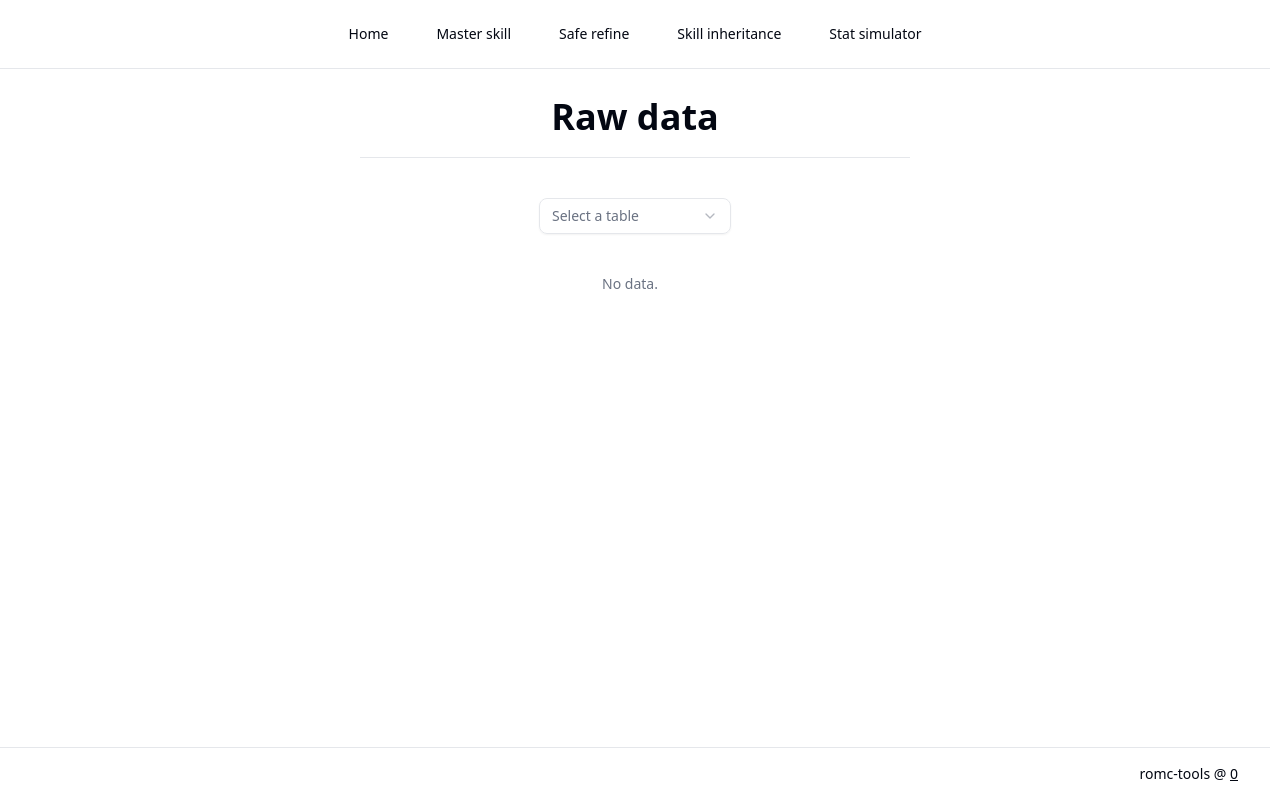
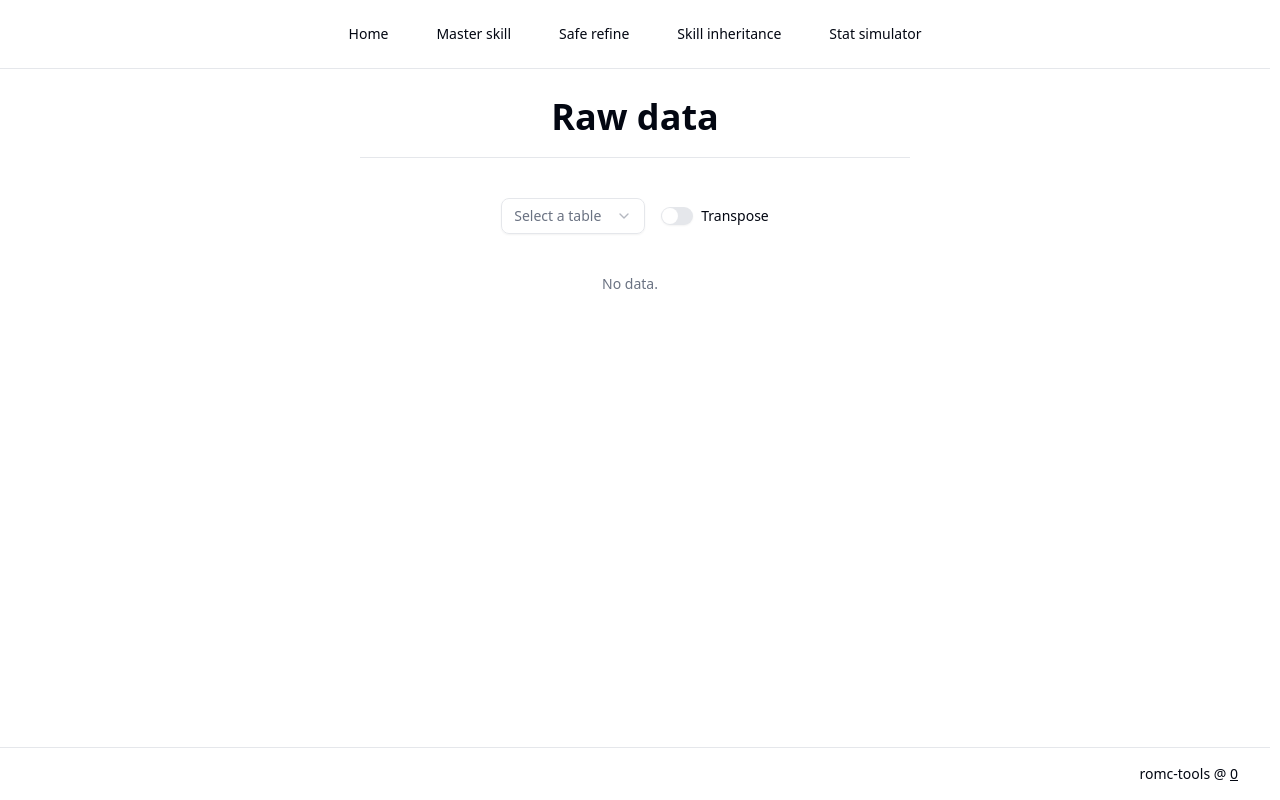
Before and after one commit to fossabot/romc-tools, a SvelteKit app: page /data in a window 1280 px wide. Built offline with nearby package versions, Linux system fonts and the light colour scheme.

Commit message:
add option to transpose raw data table

```diff
--- a/src/lib/utils.ts
+++ b/src/lib/utils.ts
@@ -9,6 +9,8 @@ export function cn(...inputs: ClassValue[]) {
 const numberFormat = Intl.NumberFormat('en-US');
 export const formatZeny = (zeny: number) => `${numberFormat.format(zeny)}z`;
 export const sum = (array: number[]) => array.reduce((a, b) => a + b, 0);
+export const transpose = <T>(arrays: T[][]) =>
+	arrays[0].map((_, col_idx) => arrays.map((row) => row[col_idx]));
 
 export const persistedParameters = <T extends object>(name: string, default_parameters: T) =>
 	persistedState(name, default_parameters, {
--- a/src/routes/data/+page.svelte
+++ b/src/routes/data/+page.svelte
@@ -1,21 +1,24 @@
 <script lang="ts">
 	import { replaceState } from '$app/navigation';
 	import { page } from '$app/state';
+	import { Label } from '$lib/components/ui/label';
 	import * as Select from '$lib/components/ui/select';
+	import { Switch } from '$lib/components/ui/switch';
 	import * as Table from '$lib/components/ui/table';
 	import { table_lookup, type TableName } from '$lib/data';
-	import { cn } from '$lib/utils';
+	import { cn, transpose } from '$lib/utils';
 	import type { PageProps } from './$types';
 
 	let { data }: PageProps = $props();
 
 	let table = $state(data.table);
+	let transpose_table = $state(false);
 	const table_data = $derived(
 		table !== undefined ? table_lookup[table]().then(({ get_table }) => get_table()) : undefined
 	);
 </script>
 
-<div class="mt-8 mb-6 flex justify-center">
+<div class="mt-8 mb-6 flex justify-center space-x-4">
 	<Select.Root
 		type="single"
 		value={table}
@@ -27,13 +30,18 @@
 			replaceState(`?${params.toString()}`, { table });
 		}}
 	>
-		<Select.Trigger class="w-48">{table ?? 'Select a table'}</Select.Trigger>
+		<Select.Trigger class="w-36">{table ?? 'Select a table'}</Select.Trigger>
 		<Select.Content>
 			{#each Object.keys(table_lookup) as name}
 				<Select.Item value={name}>{name}</Select.Item>
 			{/each}
 		</Select.Content>
 	</Select.Root>
+
+	<div class="flex items-center space-x-2">
+		<Switch id="transpose_table" bind:checked={transpose_table} />
+		<Label for="transpose_table">Transpose</Label>
+	</div>
 </div>
 
 <Table.Root>
@@ -42,7 +50,8 @@
 	{:else}
 		{#await table_data}
 			<Table.Caption>Loading data...</Table.Caption>
-		{:then { caption, rows: [headers, ...rows] }}
+		{:then { caption, rows: _rows }}
+			{@const [headers, ...rows] = transpose_table ? transpose(_rows) : _rows}
 			<Table.Caption>{caption}</Table.Caption>
 			<Table.Header>
 				<Table.Row>
```
Also changed, not shown: 1 other file (tests, documents, lock files or other folders).
